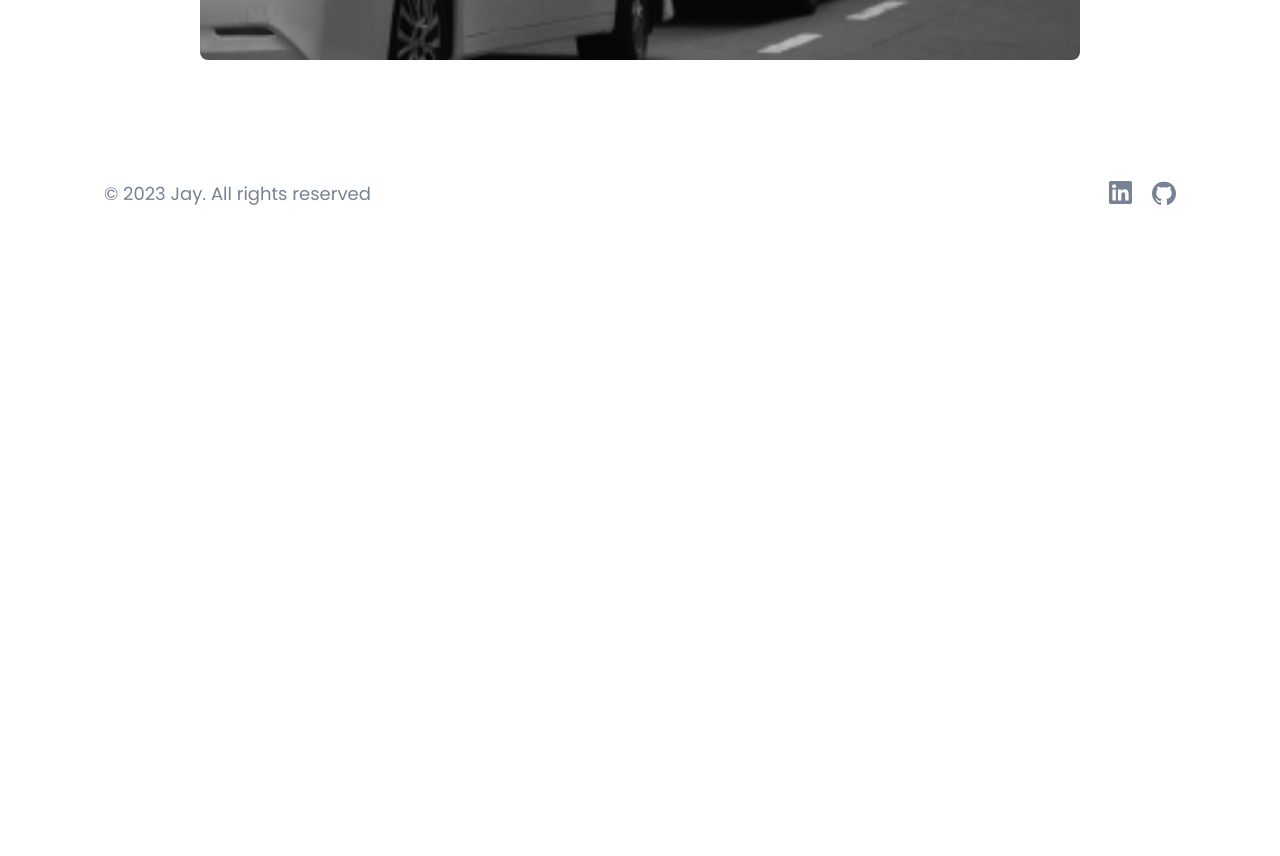
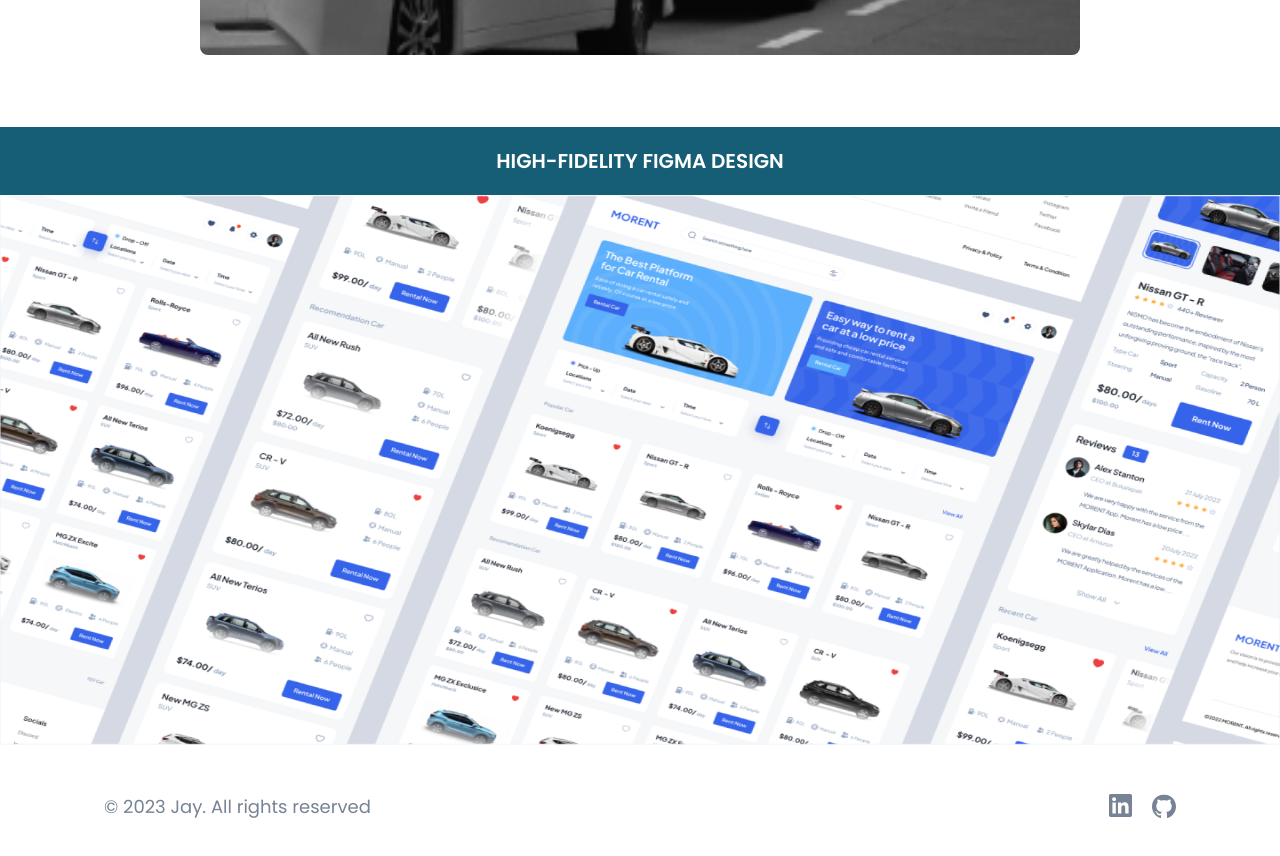
Before and after one commit to jayhogan-dev/portfolio, a Next.js app: page /case-studies/morent in a window 1280 px wide. Shown: the part 2680-3536 px from the top of the page. Before the commit the page ends 2953 px from the top, so only its background shows below. Built offline with nearby package versions, Linux system fonts and the light colour scheme.

Commit message:
figma added

```diff
--- a/app/case-studies/morent/page.tsx
+++ b/app/case-studies/morent/page.tsx
@@ -1,4 +1,5 @@
 import CaseDetailsDescription from "@/components/CaseDetailsDescription";
+import CaseDetailsFigma from "@/components/CaseDetailsFigma";
 import CaseDetailsHeader from "@/components/CaseDetailsHeader";
 import CaseDetailsProblemStatement from "@/components/CaseDetailsProblemStatement";
 import CaseDetailsTechStack from "@/components/CaseDetailsTechStack";
@@ -18,6 +19,7 @@ const MorentPage = () => {
         image="/case-details/morent-problem.png"
         altText="Cars"
       />
+      <CaseDetailsFigma imgUrl="/case-details/morent-figma.png" />
     </div>
   );
 };
--- /dev/null
+++ b/components/CaseDetailsFigma.tsx
@@ -0,0 +1,26 @@
+import Image from "next/image";
+
+interface CaseDetailsFigmaProps {
+  imgUrl: string;
+}
+
+const CaseDetailsFigma = ({ imgUrl }: CaseDetailsFigmaProps) => {
+  return (
+    <section className="flex flex-col items-center justify-center w-full">
+      <div className="flex bg-primary-blue-light dark:bg-primary-blue-dark p-3 md:p-5 text-white w-full items-center justify-center">
+        <p className="uppercase text-sm font-semibold md:text-xl">
+          High-Fidelity Figma Design
+        </p>
+      </div>
+      <div className="relative w-full h-52 md:h-96 lg:h-[475px] xl:h-[550px]">
+        <Image
+          src={imgUrl}
+          alt="figma"
+          fill
+        />
+      </div>
+    </section>
+  );
+};
+
+export default CaseDetailsFigma;
--- a/components/CaseDetailsProblemStatement.tsx
+++ b/components/CaseDetailsProblemStatement.tsx
@@ -23,7 +23,7 @@ const CaseDetailsProblemStatement = ({
           <p className="text-small-regular sm:text-paragraph-regular text-primary-white-500 dark:text-primary-white-800">
             {statement}
           </p>
-          <div className="mt-2 relative w-full h-48 xxs:h-64 md:h-[275px] lg:h-[480px]">
+          <div className="mt-2 relative w-full h-48 xs:h-64 md:h-[275px] lg:h-[420px] xl:h-[475px]">
             <Image
               src={image}
               alt={altText}
```
Also changed, not shown: public/case-details/morent-figma.png (added).
